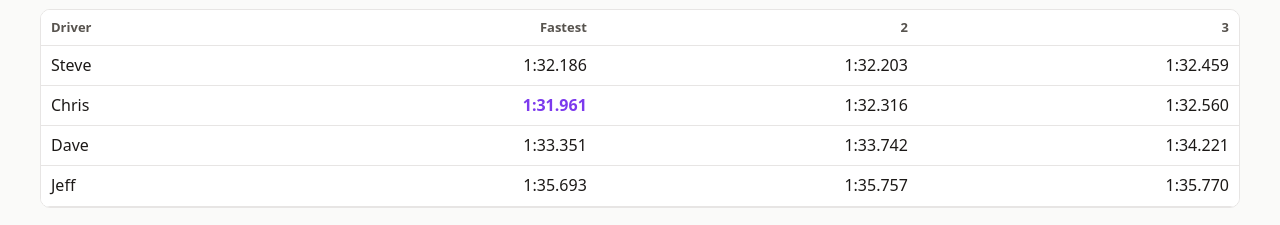
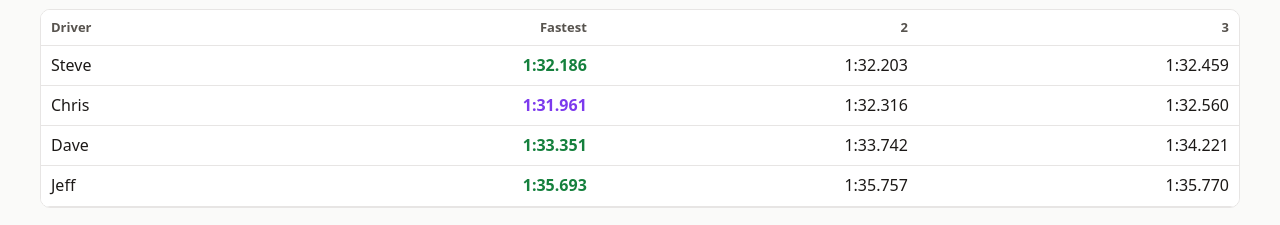
Before and after one commit to crbraun/xrk-race-analysis, a plain HTML site: page docs/index.html in a window 1280 px wide. Both pictures are taken after a click on the button "Lap times". Shown: the part 263-488 px from the top of the page. Drawn offline with Linux system fonts and the light colour scheme.

Commit message:
Mark each driver's fastest lap green, and the overall fastest purple.
Co-authored-by: Cursor <cursoragent@cursor.com>

```diff
--- a/docs/index.html
+++ b/docs/index.html
@@ -37,6 +37,7 @@
   th { font-size: 13px; color: var(--muted); font-weight: 600; }
   .scroll { overflow-x: auto; border: 1px solid var(--line); border-radius: 10px; background: white; }
   .best { color: var(--purple); font-weight: 700; }
+  .own { color: #15803d; font-weight: 700; }
   .bar { display: flex; flex-wrap: wrap; align-items: center; justify-content: space-between; gap: 12px; margin: 4px 0 12px; }
   .seg { display: inline-flex; border: 1px solid #d6d3d1; border-radius: 8px; overflow: hidden; background: white; }
   .seg button { border: 0; border-right: 1px solid var(--line); background: transparent; color: var(--ink); font: inherit; font-weight: 600; padding: 6px 12px; min-height: 36px; cursor: pointer; }
@@ -132,8 +133,9 @@ function bestMask(values, higher) {
   const mark = higher ? Math.max(...finite) : Math.min(...finite);
   return values.map(v => v != null && v === mark);
 }
-function cell(text, best) {
-  return best ? '<span class="best">' + text + "</span>" : text;
+function cell(text, best, own) {
+  const cls = best ? "best" : own ? "own" : "";
+  return cls ? '<span class="' + cls + '">' + text + "</span>" : text;
 }
 function cornerFromHash() {
   const hash = decodeURIComponent(location.hash.replace(/^#/, ""));
@@ -186,9 +188,12 @@ function renderLaps() {
         cell(fmtLap(lapAvg[d]), lapAvg[d] === bestAvg) + "</td><td>" +
         cell(fmtLap(optimal[d]), optimal[d] === bestOptimal) + "</td><td>" +
         cell(fmtLap(theoretical[d]), theoretical[d] === bestTheoretical) + "</td></tr>").join("")
-    : DATA.drivers.map((driver, d) => "<tr><td>" + driver + "</td>" +
-        times[d].map((sec, i) => "<td>" + cell(DATA.lapTime[d][i], sec === fastestSec) + "</td>").join("") +
-        "</tr>").join("");
+    : DATA.drivers.map((driver, d) => {
+        const ownBest = Math.min(...times[d]);
+        return "<tr><td>" + driver + "</td>" +
+          times[d].map((sec, i) => "<td>" + cell(DATA.lapTime[d][i], sec === fastestSec, sec === ownBest) + "</td>").join("") +
+          "</tr>";
+      }).join("");
   document.getElementById("laps").innerHTML = "<table><thead><tr>" +
     headers.map(h => "<th>" + h + "</th>").join("") +
     "</tr></thead><tbody>" + body + "</tbody></table>";
```
